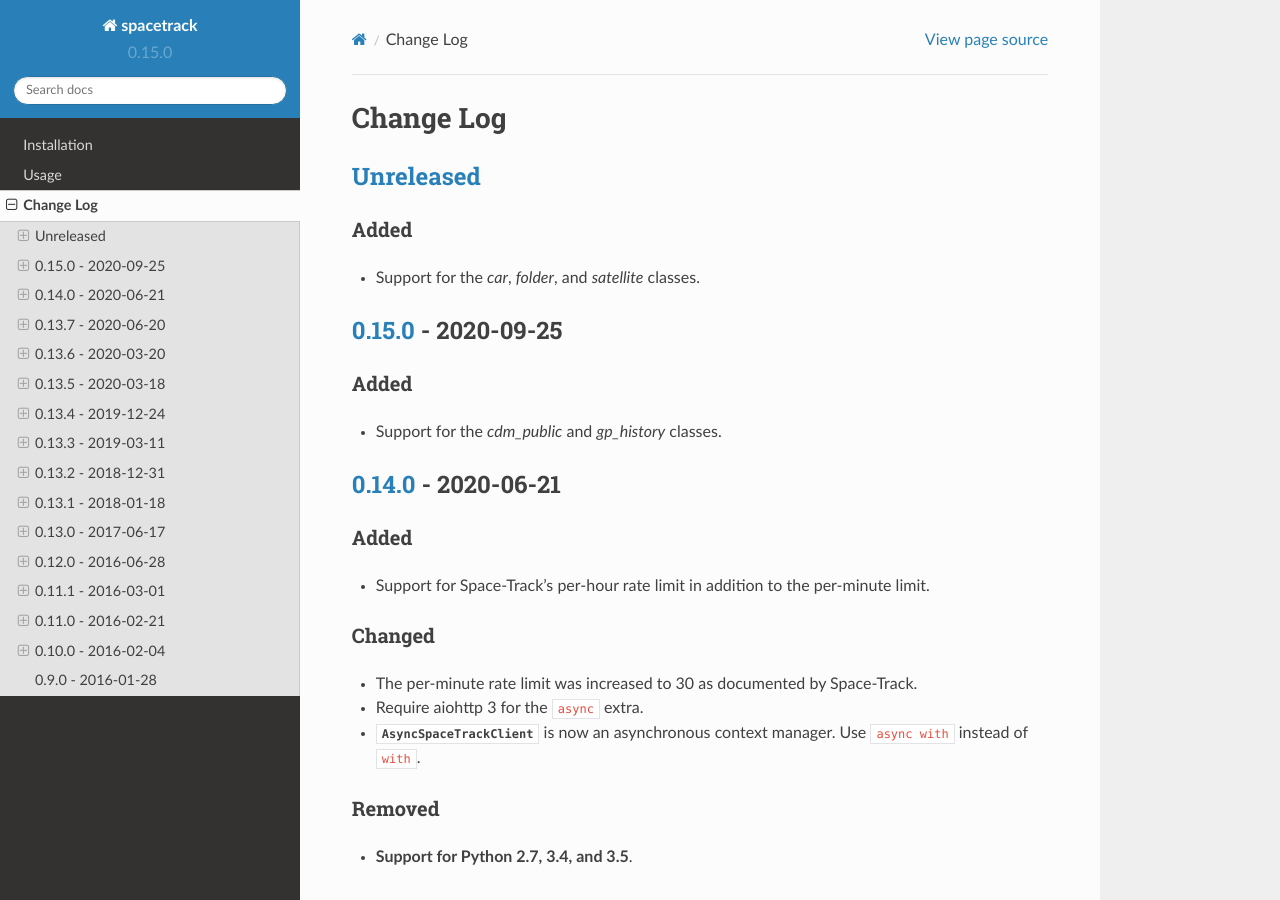
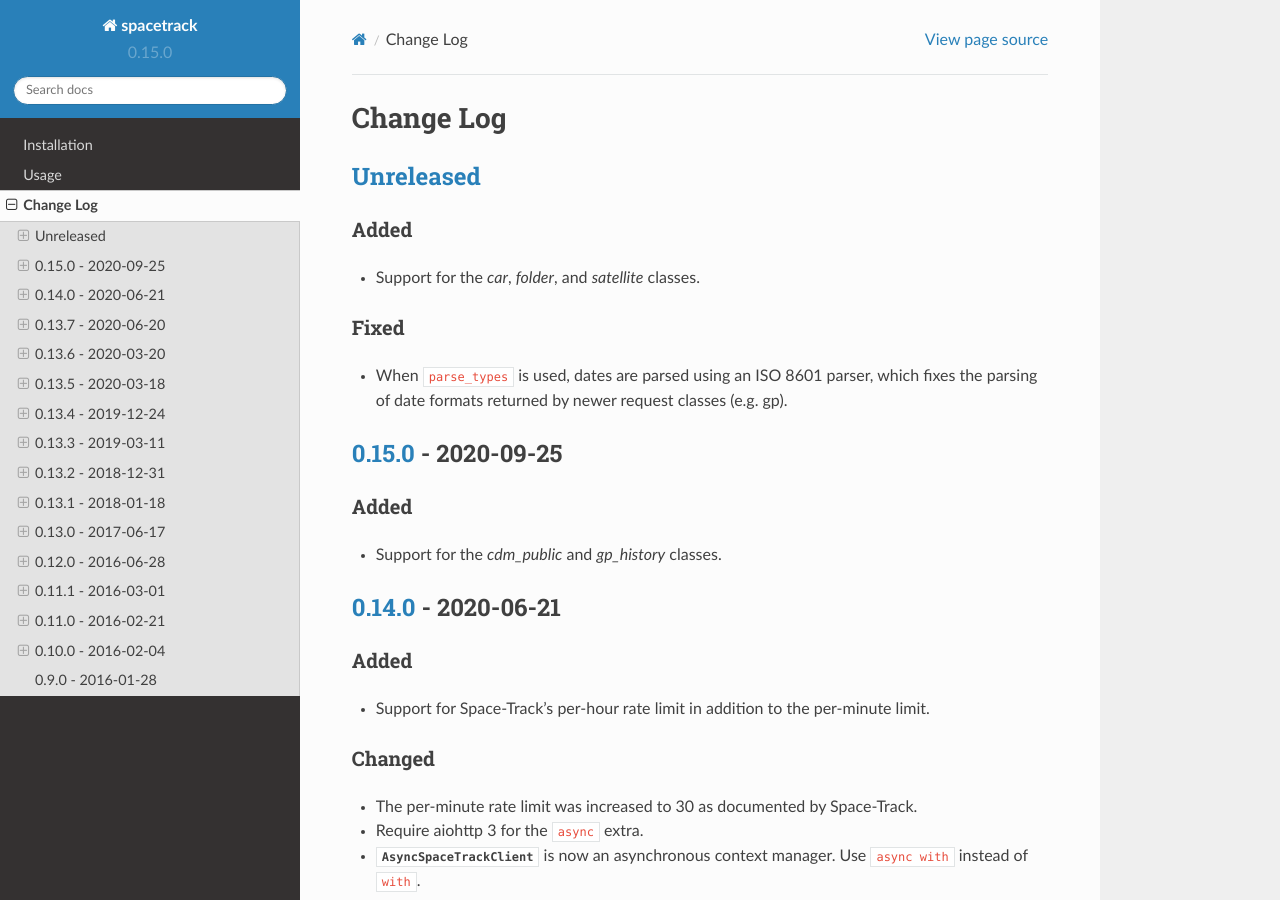
Before and after one commit to python-astrodynamics/spacetrack, a Sphinx documentation site: the page built from docs/changelog.rst, in a window 1280 px wide and 900 px high. Built offline with Sphinx 7.4.7 and the Read the Docs theme 2.0.0, drawn with Linux system fonts in a browser that asks for light colours; pages that are not in the unit, such as notebooks, are missing from menus.

Commit message:
Add to changelog

```diff
--- a/docs/changelog.rst
+++ b/docs/changelog.rst
@@ -8,6 +8,13 @@ Added
 ~~~~~
 
 -  Support for the `car`, `folder`, and `satellite` classes.
+
+Fixed
+~~~~~
+
+- When ``parse_types`` is used, dates are parsed using an ISO 8601 parser,
+  which fixes the parsing of date formats returned by newer request classes
+  (e.g. gp).
 
 0.15.0_ - 2020-09-25
 --------------------
```
